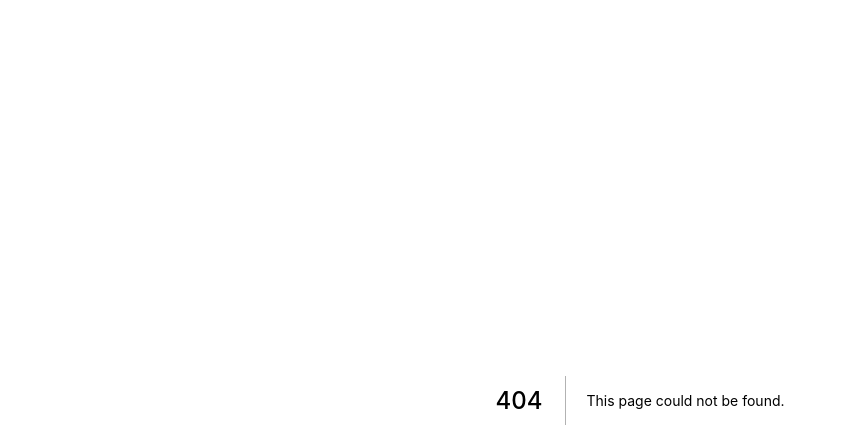
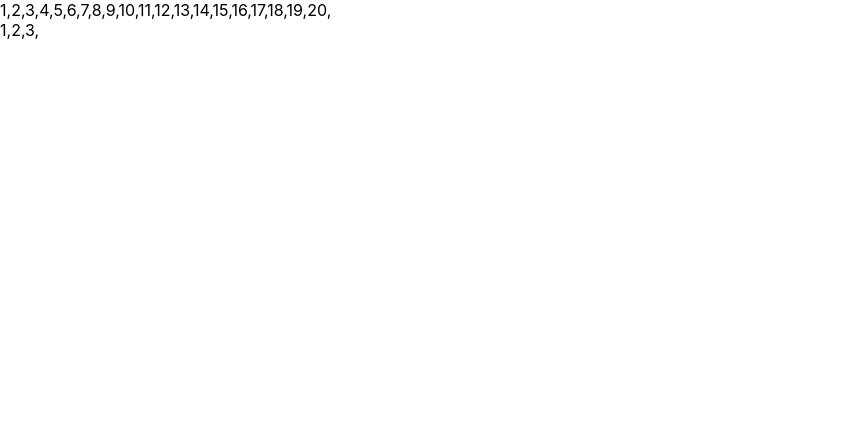
Before and after one commit to rafaellavm/ExerciciosReactNextJS, a Next.js app: page /basicos/lista3 in a window 1280 px wide. Before the commit this address had no page. Shown: the top 448 px of the page, without its empty margins (0-847 px from the left). Built offline with nearby package versions, Linux system fonts and the light colour scheme.

Commit message:
21. Fragment #02

```diff
--- /dev/null
+++ b/pages/basicos/lista3.jsx
@@ -0,0 +1,23 @@
+export default function lista2(){
+
+    return (
+        <div>
+        <div>
+            {GerarLista(20)}
+        </div>
+        <div>
+            {GerarLista(3)}
+        </div>
+        </div>
+    )
+}
+
+function GerarLista(final = 10){
+
+    const lista = [];
+    for(let i = 1; i<= final; i++)
+    {
+        lista.push(<span>{i},</span>)
+    }
+   return lista;
+}
```
Also changed, not shown: pages/basicos/fragment1.jsx (added, +11 -0 lines), pages/basicos/fragment2.jsx (added, +8 -0 lines).
